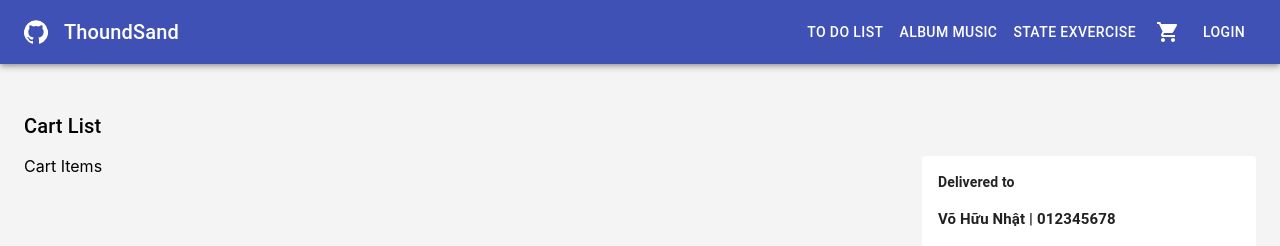
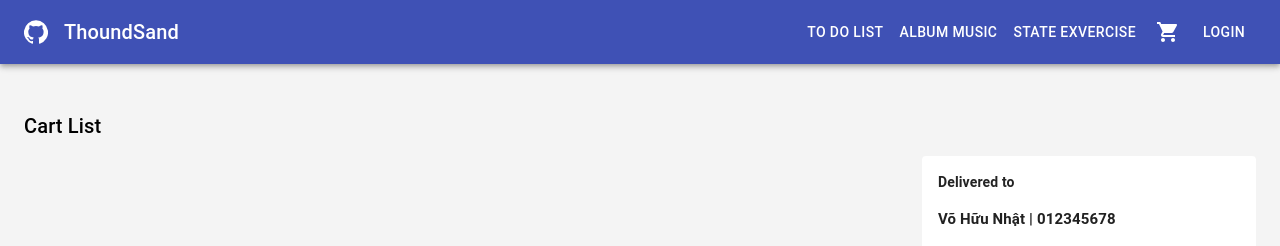
Before and after one commit to Huunhat22/learning_basic, a React (Create React App) app: page /Cart in a window 1280 px wide. Shown: the top 246 px of the page. Built offline with nearby package versions, Linux system fonts and the light colour scheme.

Commit message:
Map data mảng các object  vừa mới lấy được trong state

```diff
--- a/src/Features/Cart/components/CartList.jsx
+++ b/src/Features/Cart/components/CartList.jsx
@@ -1,17 +1,31 @@
 import React from 'react';
 import PropTypes from 'prop-types';
-import { Box,Grid } from '@material-ui/core';
+import { Box,Grid, makeStyles, Paper } from '@material-ui/core';
+import CartItem from './CartItem';
 
 CartList.propTypes = {
-
+    data:PropTypes.array,
 };
 
-function CartList(props) {
+const useStyles = makeStyles((theme) => ({
+    root:{},
+    CartList:{
+        listStyle:'none',
+        margin:'0',
+        padding:'0',
+    },
+    CartItem:{},
+}));
+
+function CartList({data=[]}) {
+    const classes = useStyles();
     return (
-        <Box>
-            <Grid container>
-                Cart Items
-            </Grid>
+        <Box component='ul' className={classes.CartList}>
+            {data.map((item)=> (
+                <li item key={item.id} className={classes.CartItem}>
+                    <CartItem product={item.product}></CartItem>
+                </li>
+            ))}
         </Box>
     );
 }
```
